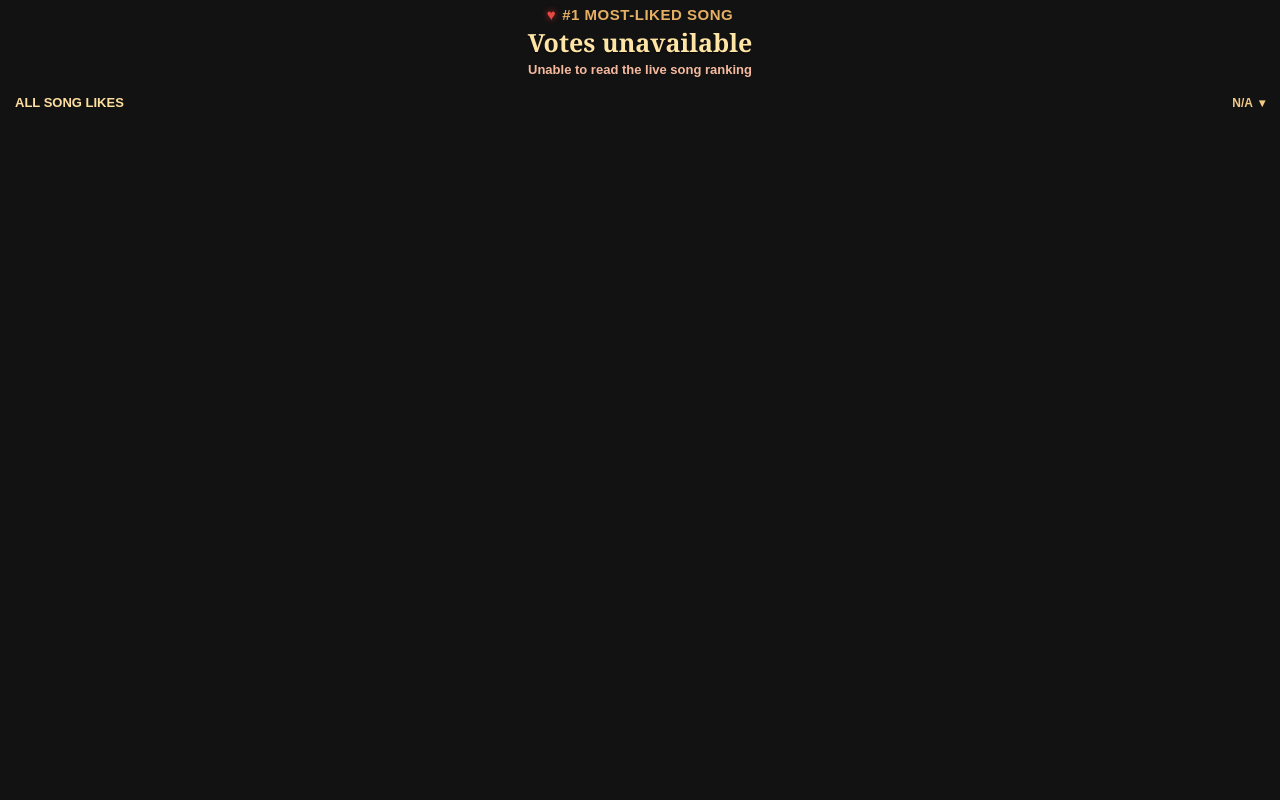
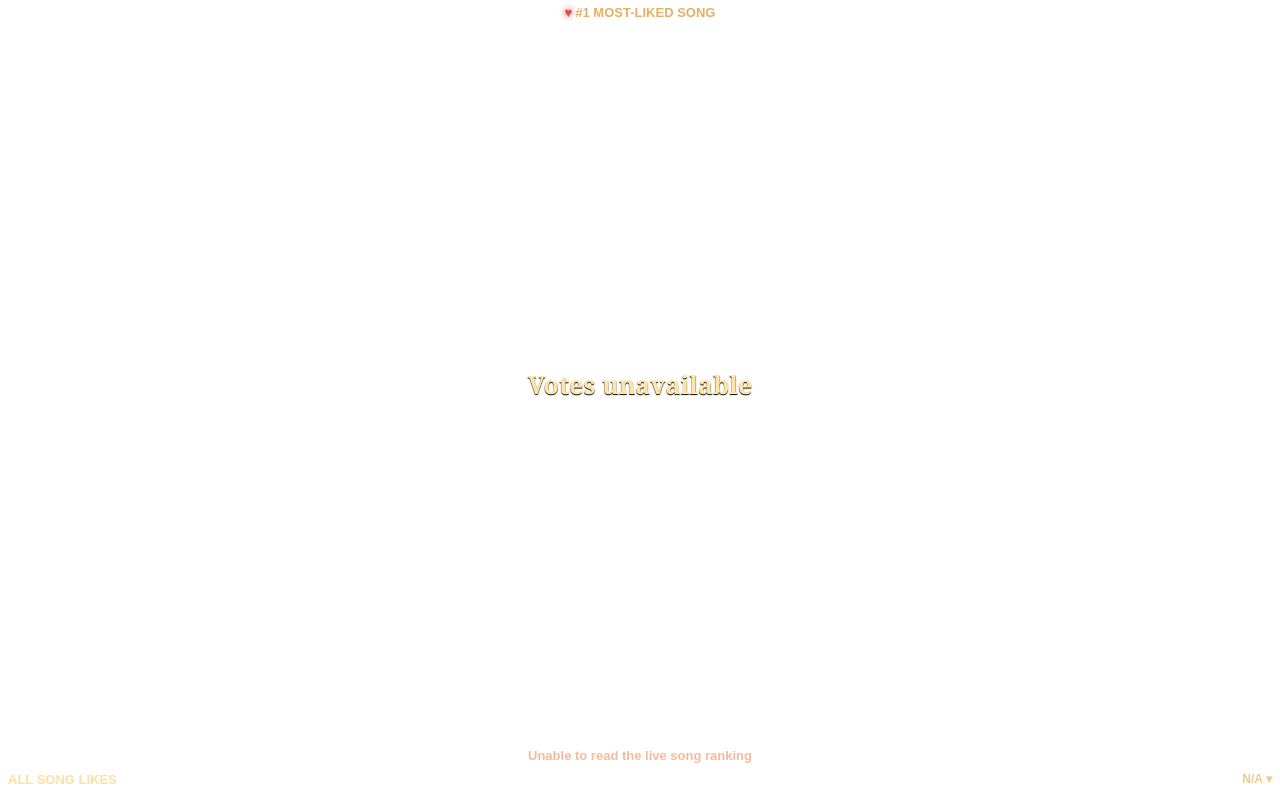
Before and after one commit to bluzn55/djoms-meta-bridge, a website: page song-likes-widget.html in a window 1280 px wide. Drawn offline with Linux system fonts and the light colour scheme; no server answers.

Commit message:
Fit Outlaw Radio song likes inside small Wix frames

```diff
--- a/song-likes-widget.html
+++ b/song-likes-widget.html
@@ -6,40 +6,46 @@
   <meta name="theme-color" content="#140d09">
   <title>Outlaw Radio 5150 | Most-Liked Songs</title>
   <style>
-    :root{color-scheme:dark;font-family:Arial,Helvetica,sans-serif}
+    :root{font-family:Arial,Helvetica,sans-serif;--gap:clamp(1px,1.4vh,3px);--pad:clamp(2px,2vh,6px);--small:clamp(8px,min(4vw,8vh),13px);--control-height:clamp(14px,16vh,28px);--foot-height:clamp(9px,9vh,15px)}
     *{box-sizing:border-box}
-    html,body{margin:0;padding:0;background:transparent;color:#fbe5b0}
-    .panel{width:100%;padding:6px 5px 5px;text-align:center;background:transparent}
+    html,body{width:100%;height:100%;margin:0;padding:0;overflow:hidden;background:transparent;color:#fbe5b0}
+    .panel{position:relative;display:flex;flex-direction:column;gap:var(--gap);width:100%;height:100%;padding:var(--pad);text-align:center;background:transparent}
+    .leader{display:flex;flex:1;flex-direction:column;gap:var(--gap);min-height:0}
     .divider{display:none}
-    .eyebrow{margin:0 0 5px;color:#e5af64;font-size:clamp(13px,3.6vw,15px);font-weight:900;letter-spacing:.035em}
-    .heart{color:#e64842;text-shadow:0 0 6px #b02826;margin-right:6px}
-    .title{margin:0;min-height:30px;font:900 clamp(18px,6vw,25px)/1.15 Georgia,serif;overflow-wrap:anywhere;color:#ffe5a5;text-shadow:0 1px 1px #080604}
-    .likes{margin:4px 0 8px;color:#f5ba9e;font:900 13px/1.25 Arial,sans-serif}
-    .tie{display:block;font-size:11px;color:#e2c48e;margin-top:-2px;margin-bottom:5px}.tie[hidden]{display:none}
-    details{width:100%;border:0;border-radius:0;background:transparent;text-align:left}
-    summary{cursor:pointer;list-style:none;display:flex;justify-content:space-between;align-items:center;gap:7px;padding:9px 10px;font-size:13px;font-weight:900;color:#ffdf9f}
+    .eyebrow{flex:none;margin:0;color:#e5af64;font-size:var(--small);line-height:1.1;font-weight:900;white-space:nowrap}
+    .heart{color:#e64842;text-shadow:0 0 6px #b02826;margin-right:3px}
+    .title{display:flex;flex:1;align-items:center;justify-content:center;min-height:0;margin:0;overflow:hidden;font:900 clamp(12px,min(7.8vw,14vh),25px)/1.1 Georgia,serif;overflow-wrap:anywhere;color:#ffe5a5;text-shadow:0 1px 1px #080604}
+    .title-text{display:-webkit-box;width:100%;overflow:hidden;-webkit-box-orient:vertical}
+    .likes{flex:none;margin:0;color:#f5ba9e;font:900 var(--small)/1.1 Arial,sans-serif}
+    .tie{display:block;flex:none;font-size:clamp(7px,min(3.5vw,7vh),11px);line-height:1.1;color:#e2c48e;margin:0}.tie[hidden]{display:none}
+    details{flex:none;width:100%;border:0;border-radius:0;background:transparent;text-align:left}
+    summary{cursor:pointer;list-style:none;display:flex;justify-content:space-between;align-items:center;gap:3px;height:var(--control-height);padding:0 2px;font-size:var(--small);line-height:1.1;font-weight:900;color:#ffdf9f;white-space:nowrap}
     summary::-webkit-details-marker{display:none}
-    summary:focus-visible{outline:2px solid #fff2c1;outline-offset:2px}
-    .counter{font-size:12px;color:#f1ca88;white-space:nowrap}
-    .chevron{display:inline-block;margin-left:6px;transition:transform .12s ease}
+    summary:focus-visible{outline:2px solid #fff2c1;outline-offset:-2px}
+    .counter{font-size:clamp(7px,min(3.6vw,7vh),12px);color:#f1ca88;white-space:nowrap}
+    .chevron{display:inline-block;margin-left:3px;transition:transform .12s ease}
+    .panel:has(details[open]) .leader{visibility:hidden}
+    details[open]{position:absolute;inset:var(--pad);width:auto}
     details[open] .chevron{transform:rotate(180deg)}
-    .list{max-height:155px;overflow:auto;padding:0 9px 6px;border-top:0}
-    .song{display:grid;grid-template-columns:23px minmax(0,1fr) auto;align-items:center;gap:7px;padding:8px 0;border-bottom:1px solid #644627;font-size:13px;font-weight:800}
+    .list{position:absolute;top:var(--control-height);right:0;bottom:var(--foot-height);left:0;min-height:0;overflow:auto;overscroll-behavior:contain;scrollbar-width:thin;padding:0 2px;border-top:0}
+    .song{display:grid;grid-template-columns:auto minmax(0,1fr) auto;align-items:center;gap:clamp(3px,2vw,7px);padding:clamp(3px,3vh,8px) 0;border-bottom:1px solid #644627;font-size:var(--small);line-height:1.2;font-weight:800}
     .song:last-child{border-bottom:0}
     .place{color:#ceab73}
     .songname{overflow-wrap:anywhere}
     .count{color:#f5a695;font-weight:900;white-space:nowrap}
-    .empty{margin:7px 0;font-size:12px;line-height:1.35;color:#e0c99f}
-    .foot{color:#bda373;font-size:10px;padding:7px 10px;border-top:0}
+    .empty{margin:3px 0;font-size:var(--small);line-height:1.25;color:#e0c99f}
+    .foot{position:absolute;right:0;bottom:0;left:0;height:var(--foot-height);display:flex;align-items:center;justify-content:center;color:#bda373;font-size:clamp(6px,min(3vw,6vh),10px);line-height:1.1;padding:0 2px;border-top:0;white-space:nowrap}
     @media(prefers-reduced-motion:reduce){*{transition:none!important}}
   </style>
 </head>
 <body>
   <section class="panel" aria-label="Outlaw Radio 5150 most-liked songs" aria-live="off">
-    <p class="eyebrow"><span class="heart" aria-hidden="true">♥</span>#1 MOST-LIKED SONG</p>
-    <h2 id="topTitle" class="title" aria-live="polite">Checking listener votes…</h2>
-    <p id="likeCount" class="likes" aria-live="polite"></p>
-    <span class="tie" id="tie" hidden></span>
+    <div class="leader">
+      <p class="eyebrow"><span class="heart" aria-hidden="true">♥</span>#1 MOST-LIKED SONG</p>
+      <h2 class="title" aria-live="polite"><span id="topTitle" class="title-text">Checking listener votes…</span></h2>
+      <p id="likeCount" class="likes" aria-live="polite"></p>
+      <span class="tie" id="tie" hidden></span>
+    </div>
     <details id="ranking">
       <summary>
         <span>ALL SONG LIKES</span>
@@ -51,6 +57,32 @@
       <div class="foot">Live listener hearts · Lifetime totals</div>
     </details>
   </section>
+  <script>
+    (() => {
+      // Fit the song to the space left by the heading, votes and ranking control.
+      // Only exceptionally long titles are truncated; their full text stays available.
+      const title=document.getElementById('topTitle');
+      const box=title.parentElement;
+      let pending=false;
+      function fit(){
+        pending=false;
+        if(!box.clientWidth||!box.clientHeight)return;
+        let size=parseFloat(getComputedStyle(box).fontSize);
+        title.style.webkitLineClamp='unset';
+        title.style.fontSize=size+'px';
+        while(size>8&&(title.scrollHeight>box.clientHeight||title.scrollWidth>box.clientWidth)){
+          size=Math.max(8,size-.5);
+          title.style.fontSize=size+'px';
+        }
+        title.style.webkitLineClamp=String(Math.max(1,Math.floor(box.clientHeight/(size*1.1))));
+        title.title=title.textContent;
+      }
+      function schedule(){if(!pending){pending=true;requestAnimationFrame(fit);}}
+      new ResizeObserver(schedule).observe(box);
+      new MutationObserver(schedule).observe(title,{childList:true,characterData:true,subtree:true});
+      schedule();
+    })();
+  </script>
   <script>
     (() => {
       'use strict';
```
